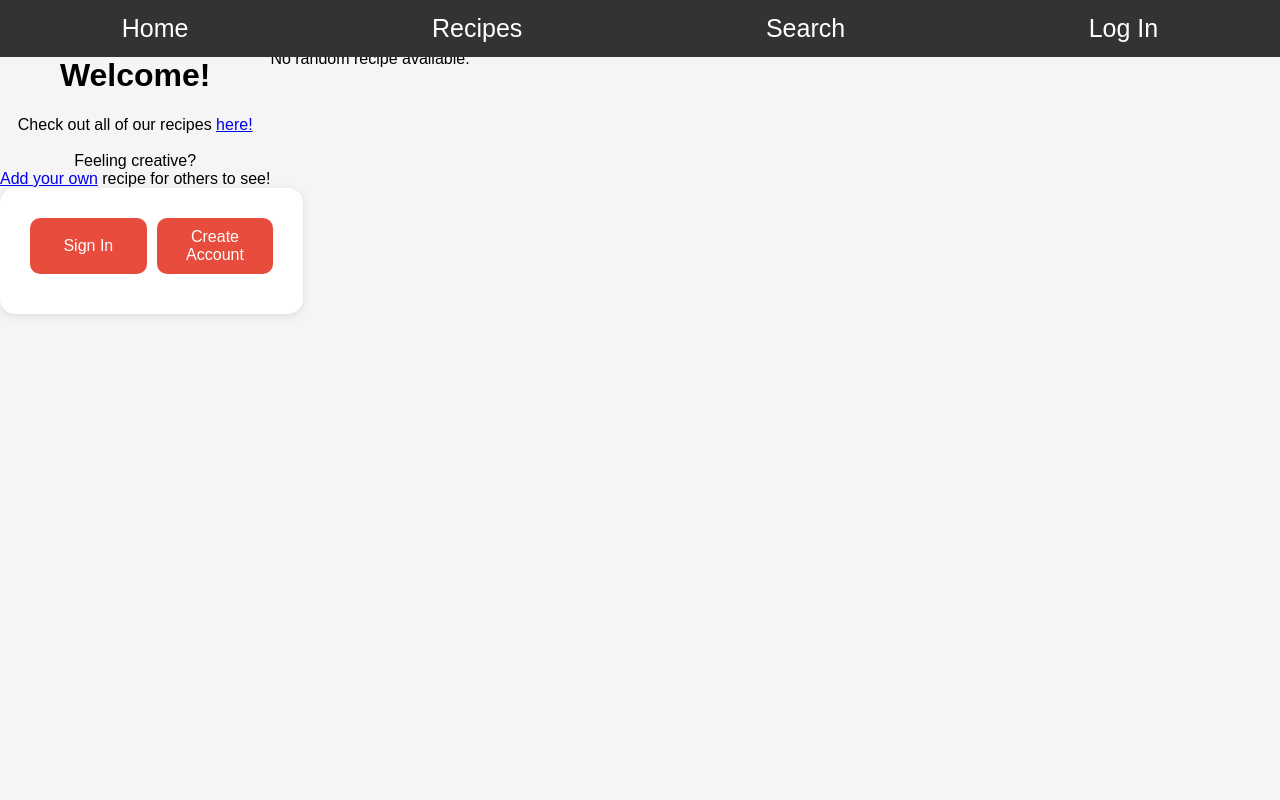
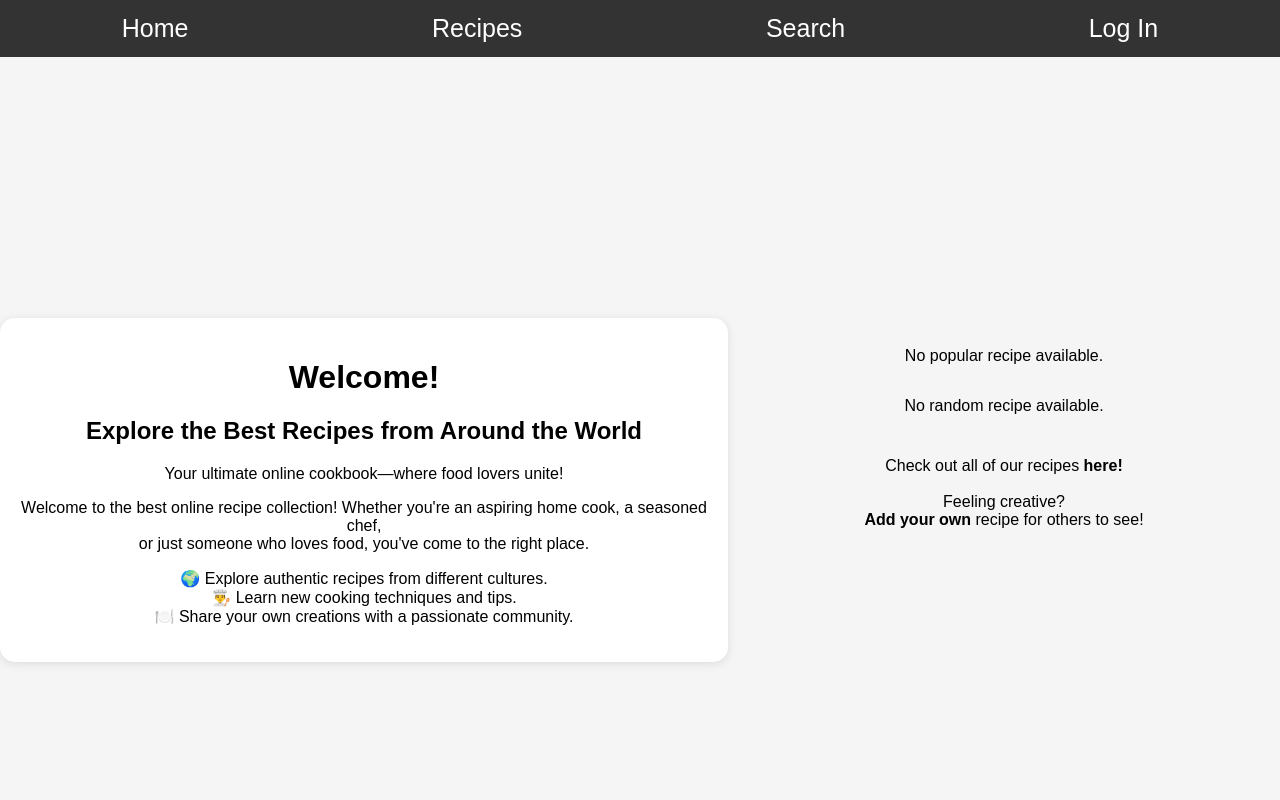
Before and after one commit to ConorHaughney/WAD2_Team_Project, a Django app: template RecipeSite/templates/Recipes/home.html in a window 1280 px wide. Run offline with Django 3.2, Linux system fonts and the light colour scheme; the template is opened without the code that fills it, so the values that code supplies are empty; some libraries are stand-ins or nearby versions.

Commit message:
home page complete, population script updated to include reviews and more detailed recipe instructions

```diff
--- a/RecipeSite/static/css/home.css
+++ b/RecipeSite/static/css/home.css
@@ -1,5 +1,4 @@
-body,
-html {
+body, html {
 margin: 0;
 padding: 0;
 height: 100%;
@@ -13,61 +12,62 @@ html {
 background-color: #f5f5f5;
 }
 
-.form-container {
+.left-side {
+transform: translateY(90px);
+flex: 1;
+padding: 0px;
 width: 60%;
 display: flex;
 align-items: center;
 justify-content: center;
+background-color: #f5f5f5;
 font-family: Arial, sans-serif;
+flex-direction: column;
 }
 
-.form-box {
-    width: 90%;
-    max-width: 400px;
-    padding: 30px;
+.text {
+max-width: 800px;
+padding: 20px;
 background-color: #ffffff;
 border-radius: 15px;
-    box-shadow: 0 2px 10px rgba(0, 0, 0, 0.1);
+box-shadow: 0 2px 10px rgba(0,0,0,0.1);
 }
 
-.btn {
-    width: 100%;
-    padding: 10px;
-    background-color: #e74c3c;
-    border: none;
-    color: #fff;
-    font-size: 16px;
-    border-radius: 10px;
-    cursor: pointer;
-    text-decoration: none;
-    margin-bottom: 10px;
+.info ul {
+list-style-type: none;
+padding-left: 0;
+}
+
+.recipe-container {
+width: 40%;
 display: flex;
+flex-direction: column;
 align-items: center;
 justify-content: center;
+gap: 50px;
+margin-left: auto;
+padding: 20px;
 }
 
-.signin-button {
-    display: flex;
-    flex-direction: row;
-    gap: 10px;
+.recipe-container .popular-recipe img,
+.recipe-container .random-recipe img{
+border: 3px solid black;
+padding: 0px;
+text-align: center;
 }
 
-.image-container {
-    width: 40%;
-    display: flex;
-    align-items: center;
-    justify-content: center;
-    height: 100%;
-    margin-left: auto;
-    flex: 1;
+.recipe-container .popular-recipe p,
+.recipe-container .random-recipe p {
+margin: -10px;
 }
 
-.form-container {
-    flex: 1;
+.container a {
+text-decoration: none;
+font-weight: bold;
+color: black;
 }
 
-.image-container img {
-    max-width: 100%;
-    height: auto;
-    object-fit: cover;
+.recipe-container img {
+display: block;
+margin: 0 auto;
 }
--- a/RecipeSite/templates/Recipes/home.html
+++ b/RecipeSite/templates/Recipes/home.html
@@ -11,9 +11,9 @@
 
 {% block body_block %}
 <div class="container">
-    <div>
+    <div class="left-side">
+        <div class="text">
             <div class="intro">
-            <br><br>
                 {% if user.is_authenticated %}
                 <h1>Welcome, {{ user.username }}!</h1>
                 {% else %}
@@ -22,26 +22,27 @@
             </div>
 
             <div class="info">
-            Check out all of our recipes <a href="{% url 'Recipes:recipes' %}">here!</a>
-            <br><br>
-            Feeling creative?<br>
-            <a href="{% url 'Recipes:add_recipe' %}">Add your own</a> recipe for others to see!
+                <h2>Explore the Best Recipes from Around the World</h2>
+                <p>Your ultimate online cookbook—where food lovers unite!</p>
+
+                <p>Welcome to the best online recipe collection! Whether you're an aspiring home cook, a seasoned chef, <br>or just someone who loves food, you've come to the right place.</p>
+
+                <ul>
+                    <li>🌍 Explore authentic recipes from different cultures.</li>
+                    <li>👨‍🍳 Learn new cooking techniques and tips.</li>
+                    <li>🍽️ Share your own creations with a passionate community.</li>
+                </ul>
             </div>
 
-        <div class="login">
-            {% if user.is_authenticated %}
-            {% else %}
-            <div class="form-box">
-                <div class="signin-button">
-                    <a href="{% url 'Recipes:login' %}" class="btn">Sign In</a>
-                    <a href="{% url 'Recipes:create_account' %}" class="btn">Create Account</a>
+            <div class="poll-container" style="transform: scale(0.8); transform-origin: top; margin: 5px auto;">
+                <script src="https://static.elfsight.com/platform/platform.js" async></script>
+                <div class="elfsight-app-6135ec1e-788e-4439-833b-e3b78168af3d" data-elfsight-app-lazy></div>
             </div>
-            </div>
-            {% endif %}
         </div>
     </div>
 
     <div class="recipe-container">
+        <br><br>
         <div class="popular-recipe">
             {% if popular_recipe %}
             <a href="{% url 'Recipes:show_recipe' popular_recipe.slug %}">
@@ -63,6 +64,20 @@
             <p>No random recipe available.</p>
             {% endif %}
         </div>
+
+        <div class="explore">
+            Check out all of our recipes <a href="{% url 'Recipes:recipes' %}">here!</a>
+            <br><br>
+            Feeling creative?<br>
+            <a href="{% url 'Recipes:add_recipe' %}">Add your own</a> recipe for others to see!
         </div>
     </div>
+</div>
+
+<script>
+    document.addEventListener("DOMContentLoaded", function() {
+    document.body.style.overflow = "hidden";
+    document.documentElement.style.overflow = "hidden";
+});
+</script>
 {% endblock %}
```
Also changed, not shown: RecipeSite/populateDB.py (+32 -5 lines). Lines whose indentation alone changed are shown as unchanged.
